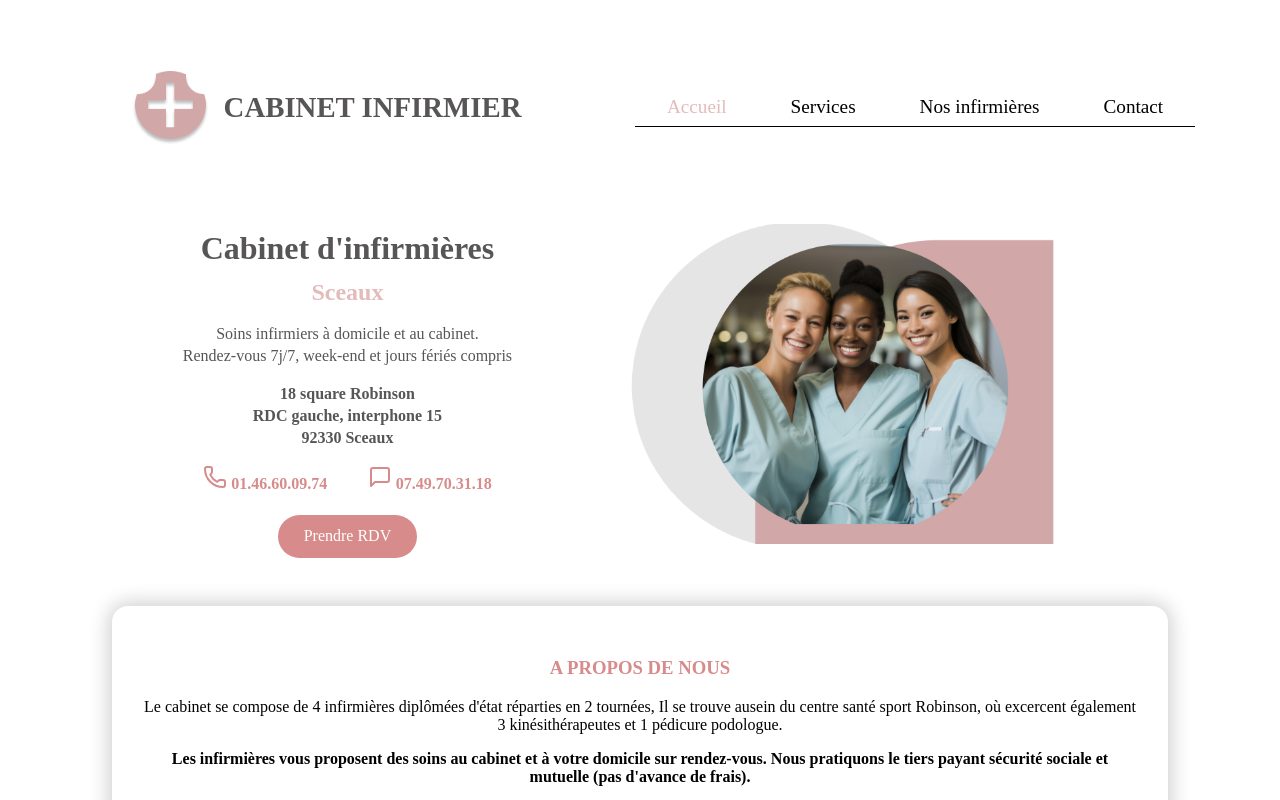
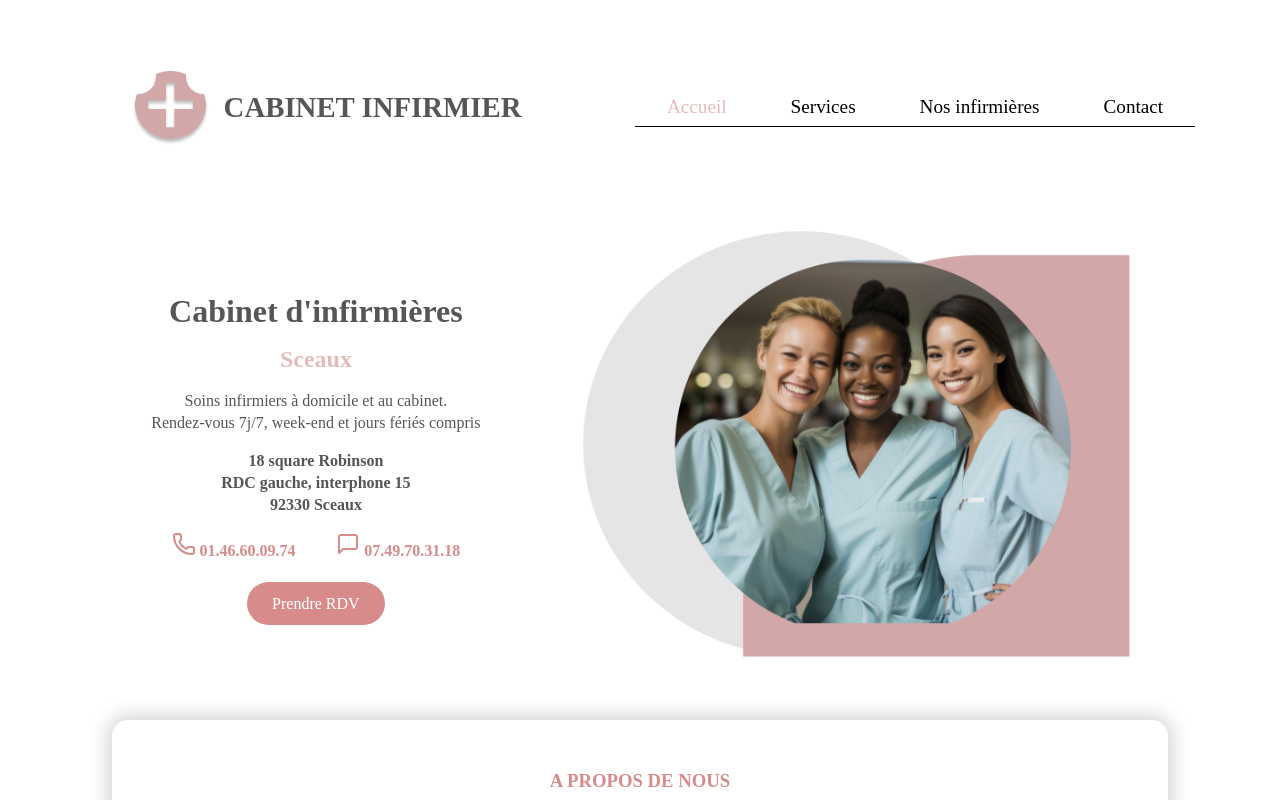
Before and after one commit to Cabinet-Infirmier/cabinet-infirmier-sceaux, a React (Vite) app: page / in a window 1280 px wide. Shown: the top 800 px of the page. Built offline with nearby package versions, Linux system fonts and the light colour scheme.

Commit message:
Hero elements adjust of  position and size

```diff
--- a/src/components/hero/Hero.jsx
+++ b/src/components/hero/Hero.jsx
@@ -35,10 +35,10 @@ function Hero() {
           </div>
           <Button>Prendre RDV</Button>
         </div>
+      </div>
 
-        <div>
-          <img className={styles.img} src={heroImage} alt="Hero" />
-        </div>
+      <div className={styles.containerImage}>
+        <img className={styles.img} src={heroImage} alt="Hero" />
       </div>
     </div>
   );
--- a/src/components/hero/Hero.module.css
+++ b/src/components/hero/Hero.module.css
@@ -1,10 +1,16 @@
 .hero {
-  margin-top: 3em;
+  margin-top: 1em;
   display: flex;
   justify-content: center;
+  align-items: center;
+  flex-wrap: wrap;
   text-align: center;
   line-height: 22px;
   color: #575555;
+}
+
+.hero h1 {
+  line-height: 30px;
 }
 
 .hero h2 {
@@ -13,16 +19,20 @@
 
 .container {
   max-width: 1048px;
-  width: 90%;
+  width: 40%;
   display: flex;
   justify-content: space-around;
   align-items: center;
+  padding-top: 2.8rem;
+}
+
+.containerImage {
+  padding-top: 2rem;
 }
 
 .img {
   object-fit: cover;
-  width: 500px;
-  height: 320px;
+  height: 450px;
 }
 
 .adress {
```
